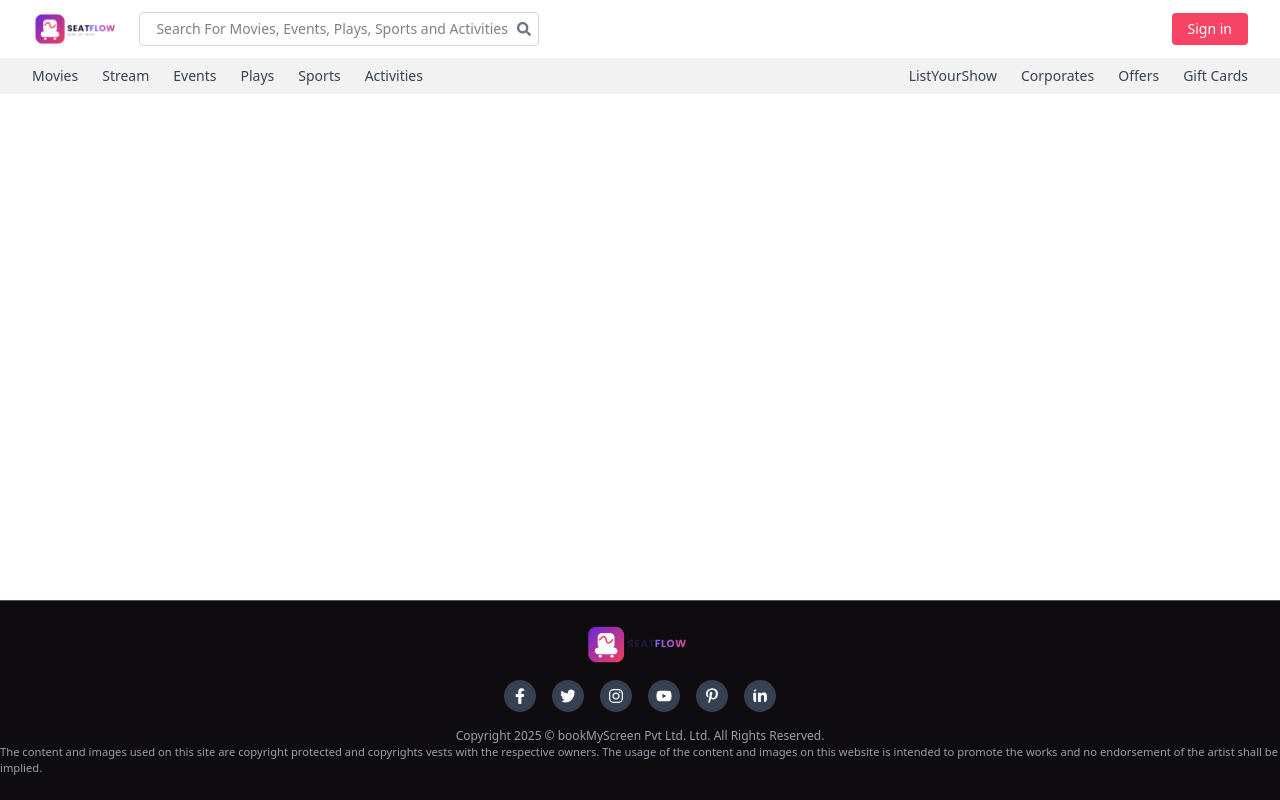
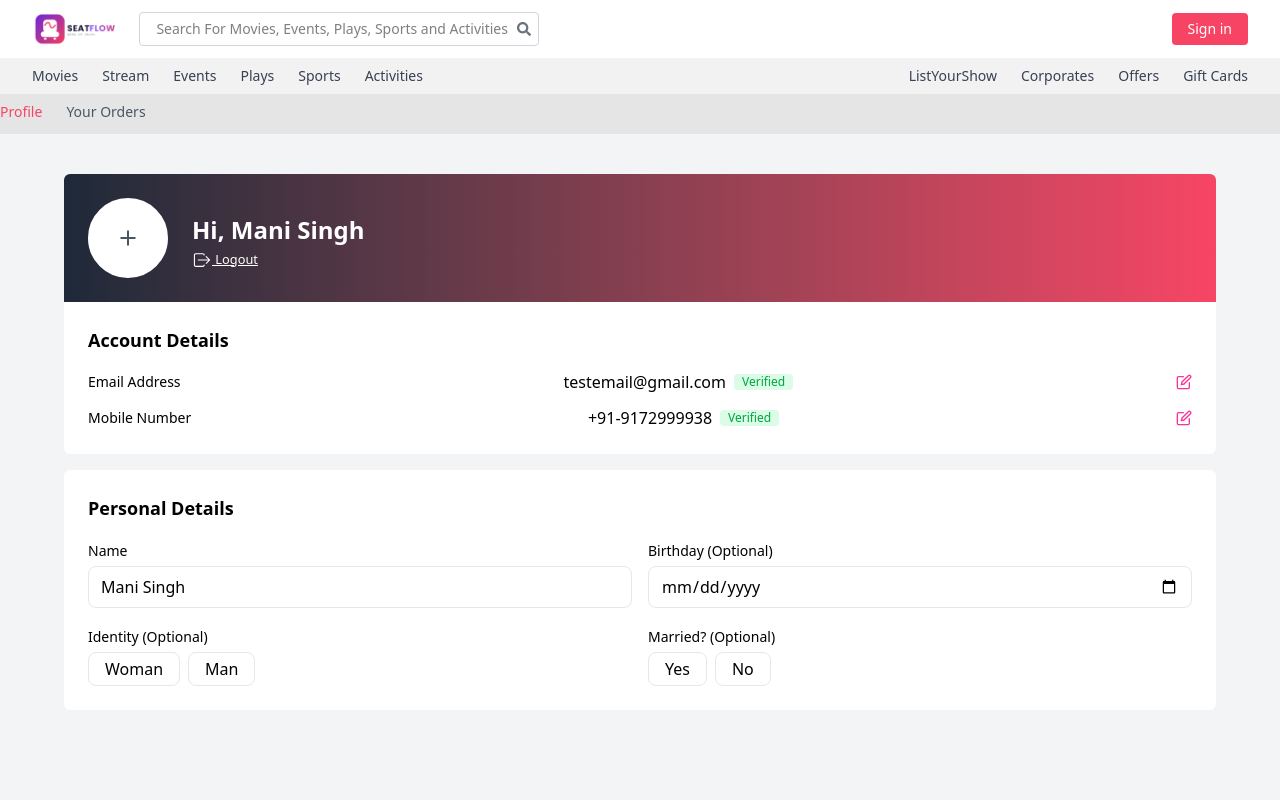
Before and after one commit to itsmanisingh/SeatFlow, a React (Vite) app in the folder SeatFlow-frontend/: page /profile in a window 1280 px wide. Shown: the top 800 px of the page. Built offline with nearby package versions, Linux system fonts and the light colour scheme; no server answers.

Commit message:
feat: add profile page

```diff
--- a/SeatFlow-frontend/src/App.jsx
+++ b/SeatFlow-frontend/src/App.jsx
@@ -4,6 +4,7 @@
 import Home from "./pages/Home";
 import Movies from "./pages/Movies";
 import MovieDetails from "./pages/MovieDetails";
+import Profile from "./pages/Profile";
 
 function App() {
   return (
@@ -16,6 +17,7 @@
             <Route path="/profile/:id" element={<h1>ProfilePage</h1>} />
             <Route path="/movies" element={<Movies />} />
             <Route path="/movies/:movieId" element={<MovieDetails />} />
+            <Route path="/profile" element={<Profile />} />
           </Routes>
         </main>
         <Footer />
--- /dev/null
+++ b/SeatFlow-frontend/src/pages/Profile.jsx
@@ -0,0 +1,134 @@
+import { useState } from "react";
+import { tabs } from "../utils/constants";
+import { IoIosLogOut, IoMdAdd } from "react-icons/io";
+import { FiEdit } from "react-icons/fi";
+
+const Profile = () => {
+  const [activeTab, setActiveTab] = useState("Profile");
+
+  return (
+    <>
+      <div className="bg-[#e5e5e5]">
+        <div className="max-w-7xl mx-auto flex flex-wrap gap-6 py-2 text-sm font-medium">
+          {tabs.map((tab) => (
+            <button
+              className={`pb-1 cursor-pointer ${activeTab === tab ? "text-[#f74565]" : "text-gray-600 hover:text-black"}`}
+            >
+              {tab}
+            </button>
+          ))}
+        </div>
+      </div>
+
+      <div className="min-h-screen py-10 px-4 bg-gray-100">
+        <div className="max-w-6xl mx-auto">
+          {/* Profile Section */}
+          {activeTab === "Profile" && (
+            <>
+              {/* Headers */}
+              <div className="bg-gradient-to-r from-gray-800 to-[#f74565] rounded-t-md px-6 py-6 flex items-center gap-6 text-white">
+                <div className="relative w-20 h-20 border-4 border-white rounded-full flex items-center justify-center bg-white text-gray-600">
+                  <IoMdAdd size={24} />
+                </div>
+                <div className="mt-2">
+                  <h2 className="text-2xl font-bold">Hi, Mani Singh</h2>
+                  <small className="underline cursor-pointer">
+                    <IoIosLogOut size={20} className="inline" /> Logout
+                  </small>
+                </div>
+              </div>
+
+              {/* Account Details */}
+              <div className="bg-white px-6 py-6 rounded-b-md">
+                <h3 className="text-lg font-semibold mb-4">Account Details</h3>
+                <div className="mb-3 flex items-center justify-between">
+                  <p className="text-sm font-normal">Email Address</p>
+                  <div className="flex items-center gap-2">
+                    <span>testemail@gmail.com</span>
+                    <span className="text-green-600 text-xs bg-green-100 px-2 rounded">
+                      Verified
+                    </span>
+                  </div>
+                  <FiEdit className="text-pink-500 cursor-pointer" />
+                </div>
+
+                <div className="flex items-center justify-between">
+                  <p className="text-sm font-normal">Mobile Number</p>
+                  <div className="flex items-center gap-2">
+                    <span>+91-9172999938</span>
+                    <span className="text-green-600 text-xs bg-green-100 px-2 rounded">
+                      Verified
+                    </span>
+                  </div>
+                  <FiEdit className="text-pink-500 cursor-pointer" />
+                </div>
+              </div>
+
+              {/* Personal Details */}
+              <div className="bg-white p-6 mt-4 rounded-md">
+                <h3 className="text-lg font-semibold mb-4">Personal Details</h3>
+
+                <div className="grid grid-cols-1 md:grid-cols-2 gap-4">
+                  <div>
+                    <label className="text-sm font-normal">Name</label>
+                    <input
+                      type="text"
+                      value="Mani Singh"
+                      readOnly
+                      className="w-full mt-1 border border-gray-200 rounded-lg px-3 py-2"
+                    />
+                  </div>
+                  <div>
+                    <label className="text-sm font-normal">
+                      Birthday (Optional)
+                    </label>
+                    <input
+                      type="date"
+                      className="w-full mt-1 border border-gray-200 rounded-lg px-3 py-2"
+                    />
+                  </div>
+                  <div>
+                    <label className="text-sm font-normal">
+                      Identity (Optional)
+                    </label>
+                    <div className="flex gap-2 mt-1">
+                      <button
+                        className={`px-4 py-1 border border-gray-200 rounded-lg bg-white`}
+                      >
+                        Woman
+                      </button>
+                      <button
+                        className={`px-4 py-1 border border-gray-200 rounded-lg bg-white`}
+                      >
+                        Man
+                      </button>
+                    </div>
+                  </div>
+                  <div>
+                    <label className="text-sm font-normal">
+                      Married? (Optional)
+                    </label>
+                    <div className="flex gap-2 mt-1">
+                      <button
+                        className={`px-4 py-1 border border-gray-200 rounded-lg bg-white`}
+                      >
+                        Yes
+                      </button>
+                      <button
+                        className={`px-4 py-1 border border-gray-200 rounded-lg bg-white`}
+                      >
+                        No
+                      </button>
+                    </div>
+                  </div>
+                </div>
+              </div>
+            </>
+          )}
+        </div>
+      </div>
+    </>
+  );
+};
+
+export default Profile;
```
